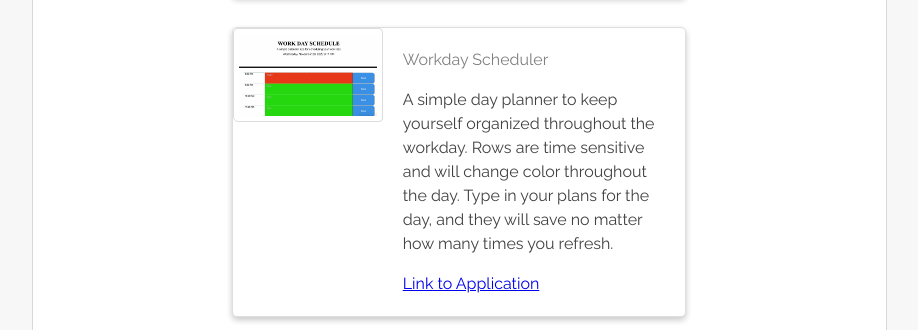
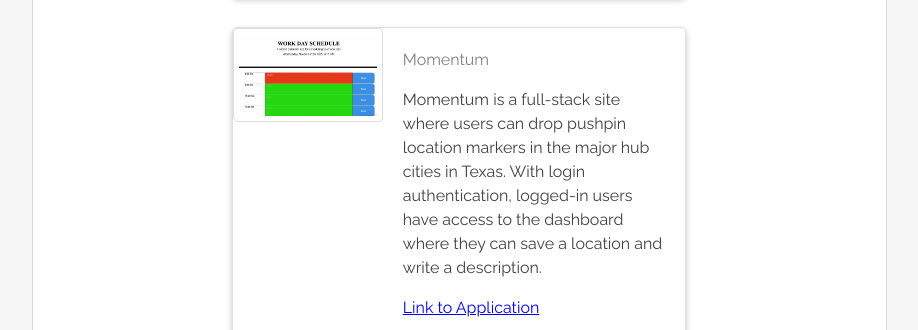
Before and after one commit to DominiqueGarrett/portfolio, a plain HTML site: page index.html in a window 1280 px wide. Shown: the part 2550-2880 px from the top of the page, without its empty margins (179-1097 px from the left). Drawn offline with Linux system fonts and the light colour scheme.

Commit message:
add momentum project to portfolio

```diff
--- a/index.html
+++ b/index.html
@@ -187,9 +187,9 @@
                   <img src="./assets/images/WorkdayScheduler.png">
                 </div>
                 <div class="project-content">
-                  <h4> Workday Scheduler </h4>
-                  <p>A simple day planner to keep yourself organized throughout the workday. Rows are time sensitive and will change color throughout the day. Type in your plans for the day, and they will save no matter how many times you refresh.</p>
-                  <a href="https://dominiquegarrett.github.io/workdayscheduler/">Link to Application </a>
+                  <h4> Momentum </h4>
+                  <p>Momentum is a full-stack site where users can drop pushpin location markers in the major hub cities in Texas. With login authentication, logged-in users have access to the dashboard where they can save a location and write a description.</p>
+                  <a href="https://momentum100.herokuapp.com/">Link to Application </a>
                 </div>
               </div>
             <!--Card #4-->
```
